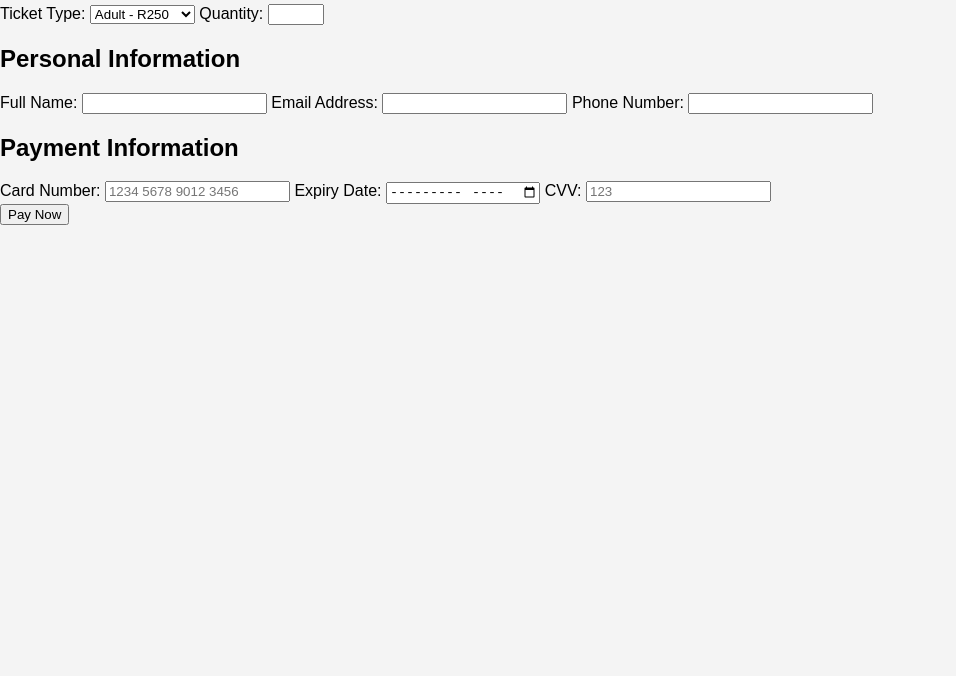
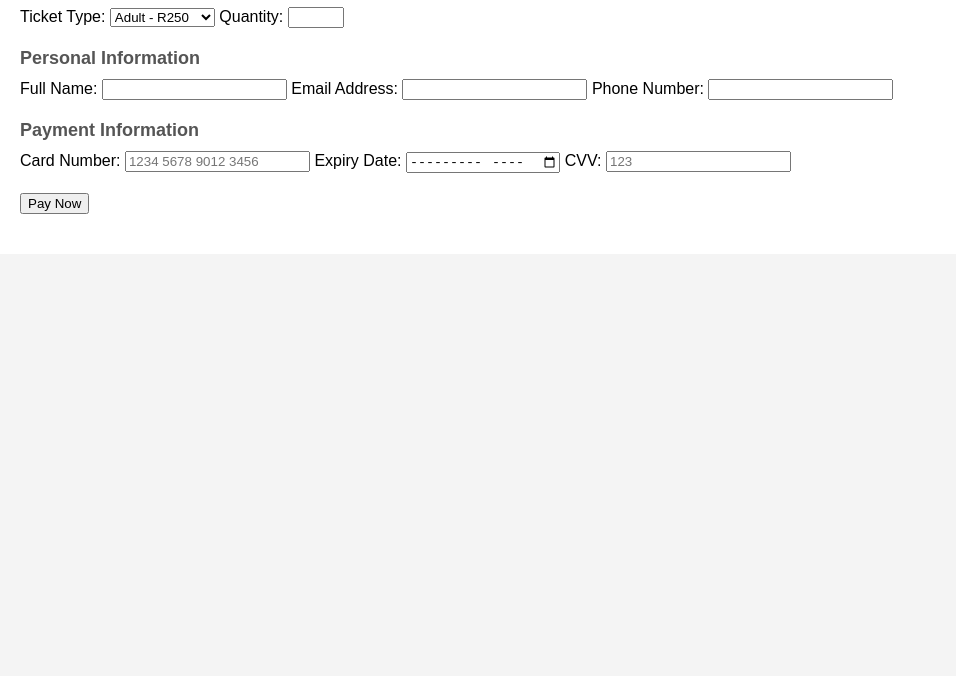
Before and after one commit to Banele08/tictet_station, a plain HTML site: page ticket-station/payment.html in a window 1280 px wide. Shown: the part 124-800 px from the top of the page, without its empty margins (0-956 px from the left). Drawn offline with Linux system fonts and the light colour scheme.

Commit message:
payment styles update

```diff
--- a/ticket-station/payment.html
+++ b/ticket-station/payment.html
@@ -8,7 +8,7 @@
 </head>
 <body>
     <div class="container">
-        <h1>Complete Your Purchase</h1>
+        <h1>The Masterclass Payment Ticket</h1>
         <form id="payment-form" action="/process-payment" method="POST">
             <!-- Ticket Information -->
             <div class="section">
@@ -55,5 +55,6 @@
             </div>
         </form>
     </div>
+
 </body>
 </html>
--- a/ticket-station/styles.css
+++ b/ticket-station/styles.css
@@ -32,3 +32,28 @@ footer {
     text-align: center;
     padding: 10px 0;
 }
+
+.container {
+    background-color: #fff;
+    padding: 20px;
+
+
+
+
+
+}
+
+h1 {
+    text-align: center;
+    color: #333;
+}
+
+.section {
+    margin-bottom: 20px;
+}
+
+.section h2 {
+    font-size: 18px;
+    color: #555;
+    margin-bottom: 10px;
+}
```
